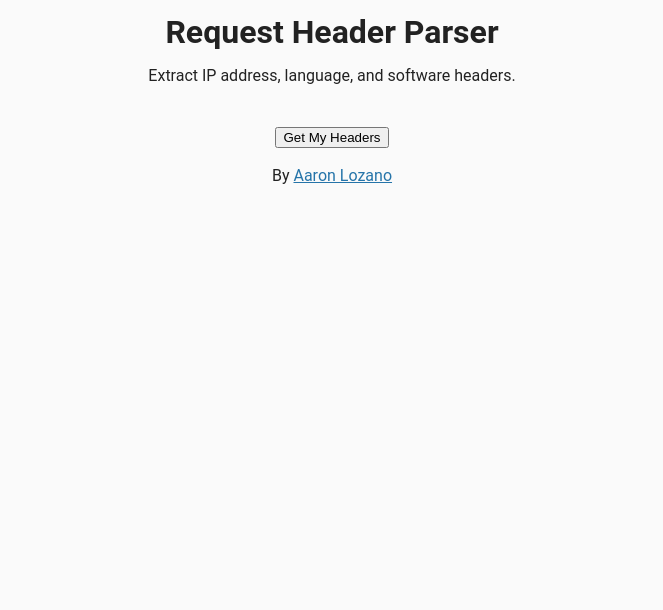
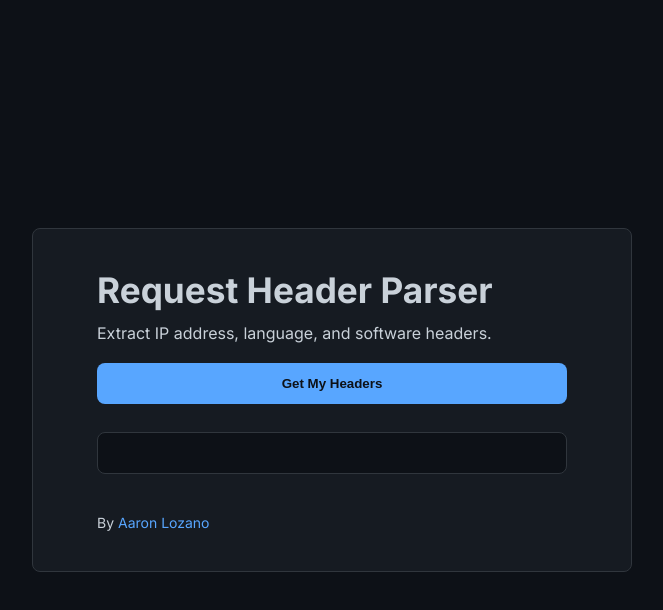
Before and after one commit to LozanoHAU/LozanoWD303_headerparser, a website: page views/index.html in a window 1280 px wide. Shown: the whole page, without its empty margins (308-971 px from the left). Drawn offline with Linux system fonts and the light colour scheme; files that its build step writes are made by us from their sources.

Commit message:
style.css

```diff
--- a/public/style.css
+++ b/public/style.css
@@ -1,32 +1,92 @@
-body {
-	font-family: 'Roboto', sans-serif;
-	font-size: 16px;
-	color: #222;
-	background-color: #FaFaFa;
-	text-align: center;
-	line-height: 1.4em;
+* {
+	margin: 0;
+	padding: 0;
+	box-sizing: border-box;
 }
 
-.container {
-	padding: 0;
-	margin-top: 40px;
+body {
+	font-family: 'Inter', sans-serif;
+	background: #0d1117;
+	color: #c9d1d9;
+	display: flex;
+	align-items: center;
+	justify-content: center;
+	min-height: 100vh;
 }
 
-h3 {
-  margin-top: 30px;
+main {
+	background: #161b22;
+	border: 1px solid #30363d;
+	border-radius: 8px;
+	padding: 2.5rem 4rem;
+	max-width: 600px;
+	width: 100%;
 }
 
-.footer {
-	margin-top: 40px;
+h1 {
+	font-size: 2.2rem;
+	margin-bottom: .75rem;
 }
 
-code {
-  font-family: monospace;
-  padding: 2px;
-  color: black;
-  background-color: #fff;
+.tip {
+	color: #58a6ff;
+	margin-bottom: 1.25rem;
+	font-size: 0.9rem;
 }
 
-a {
-	color: #2574A9;
+input[type="text"] {
+	width: 100%;
+	padding: .8rem 1rem;
+	margin-bottom: 1.25rem;
+	border: 1px solid #30363d;
+	border-radius: 8px;
+	background: #0d1117;
+	color: #c9d1d9;
+	font-size: 1rem;
 }
+
+input::placeholder {
+	color: #8b949e;
+}
+
+.buttons {
+	display: flex;
+	gap: 1rem;
+	margin-bottom: 1.75rem;
+}
+
+button {
+	flex: 1;
+	padding: .8rem;
+	border: none;
+	border-radius: 8px;
+	background: #58a6ff;
+	color: #0d1117;
+	font-weight: bold;
+	cursor: pointer;
+	transition: opacity .2s;
+}
+
+button:hover {
+	opacity: .9;
+}
+
+pre {
+	background: #0d1117;
+	border: 1px solid #30363d;
+	border-radius: 8px;
+	padding: 1.25rem;
+	font-size: .9rem;
+	overflow-x: auto;
+	text-align: left;
+}
+
+footer {
+	margin-top: 2.5rem;
+	font-size: .875rem;
+}
+
+footer a {
+	color: #58a6ff;
+	text-decoration: none;
+}
```
